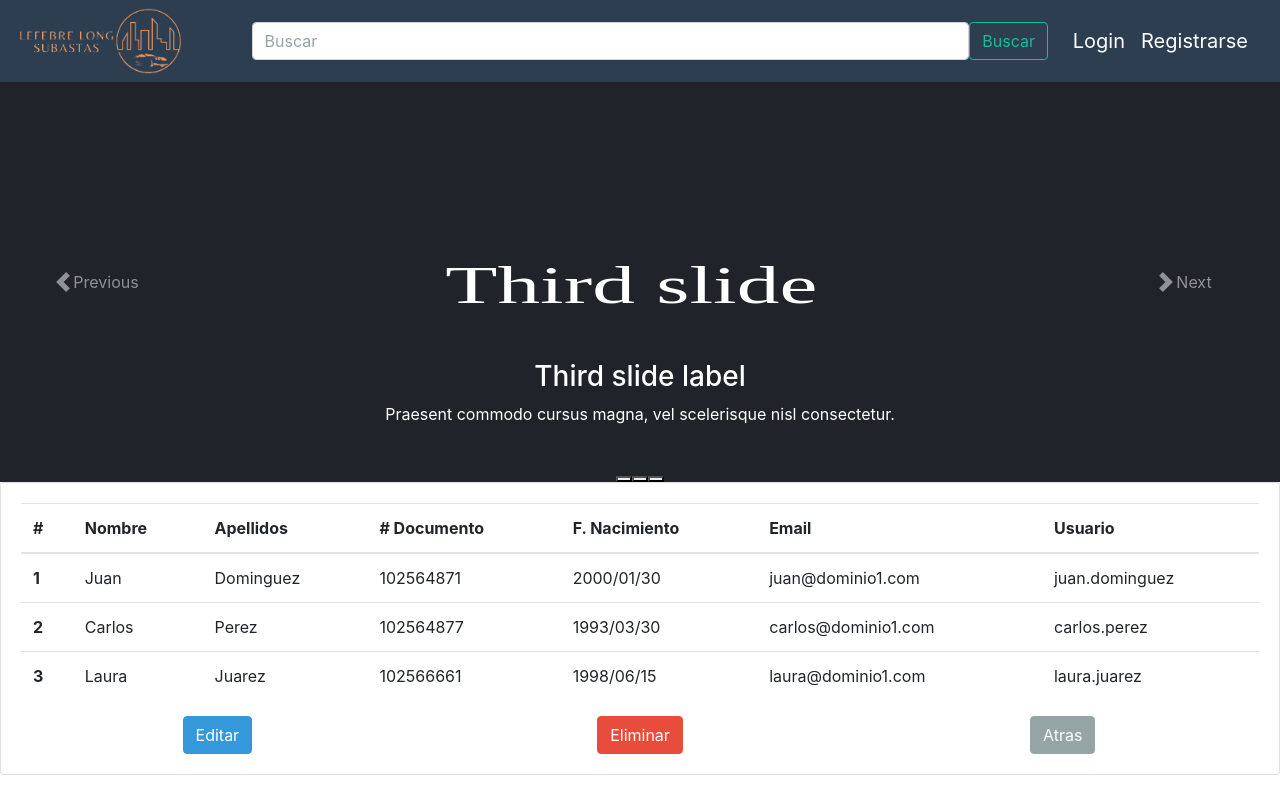
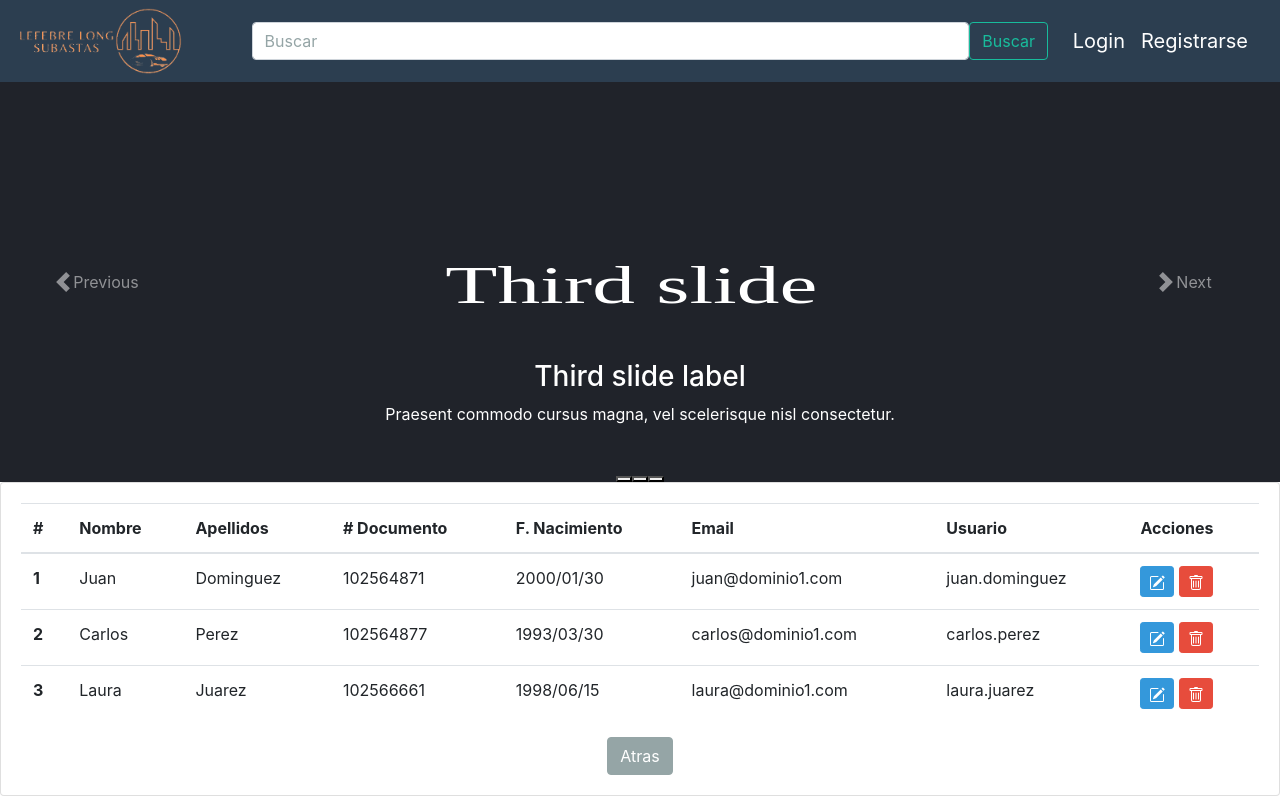
Before and after one commit to SantiagoCh010/Equipo2_Grupo11_LefebreLongSubastas, a React (Create React App) app: page /GestionUsuarios in a window 1280 px wide. Shown: the top 800 px of the page. Built offline with nearby package versions, Linux system fonts and the light colour scheme.

Commit message:
GestionUsuarios vistas completas

```diff
--- a/package.json
+++ b/package.json
@@ -7,11 +7,13 @@
     "@testing-library/react": "^11.2.7",
     "@testing-library/user-event": "^12.8.3",
     "bootstrap": "^5.1.3",
+    "bootstrap-icons": "^1.7.2",
     "react": "^17.0.2",
     "react-bootstrap": "^2.0.3",
     "react-dom": "^17.0.2",
     "react-router-dom": "^6.0.2",
     "react-scripts": "4.0.3",
+    "reactstrap": "^9.0.1",
     "web-vitals": "^1.1.2",
     "wouter": "^2.8.0-alpha.2"
   },
--- a/src/components/GestionUsuarios.js
+++ b/src/components/GestionUsuarios.js
@@ -1,9 +1,18 @@
 import React, { Component } from "react";
-import { Card } from "react-bootstrap";
+import { Card, FormGroup } from "react-bootstrap";
+import { Button, Modal, ModalHeader, ModalBody, ModalFooter } from "reactstrap";
 
 import Carrusel from "./Carrusel";
 
 export default class GestionUsuarios extends Component {
+  state = { abiertoEditar: false,
+   abiertoEliminar: false }
+  openModalEditar = () => {
+    this.setState({ abiertoEditar: !this.state.abiertoEditar });
+  };
+  openModalEliminar = () =>{
+    this.setState({ abiertoEliminar: !this.state.abiertoEliminar });
+  }
   render() {
     return (
       <div>
@@ -22,6 +31,7 @@ export default class GestionUsuarios extends Component {
                   <th scope="col">F. Nacimiento</th>
                   <th scope="col">Email</th>
                   <th scope="col">Usuario</th>
+                  <th scope="col">Acciones</th>
                 </tr>
               </thead>
               <tbody>
@@ -33,6 +43,43 @@ export default class GestionUsuarios extends Component {
                   <td>2000/01/30</td>
                   <td>juan@dominio1.com</td>
                   <td>juan.dominguez</td>
+                  <td>
+                    <button
+                      className="btn btn-info btn-sm"
+                      onClick={this.openModalEditar}
+                    >
+                      <svg
+                        xmlns="http://www.w3.org/2000/svg"
+                        width="16"
+                        height="16"
+                        fill="currentColor"
+                        class="bi bi-pencil-square"
+                        viewBox="0 0 16 16"
+                      >
+                        <path d="M15.502 1.94a.5.5 0 0 1 0 .706L14.459 3.69l-2-2L13.502.646a.5.5 0 0 1 .707 0l1.293 1.293zm-1.75 2.456-2-2L4.939 9.21a.5.5 0 0 0-.121.196l-.805 2.414a.25.25 0 0 0 .316.316l2.414-.805a.5.5 0 0 0 .196-.12l6.813-6.814z" />
+                        <path
+                          fill-rule="evenodd"
+                          d="M1 13.5A1.5 1.5 0 0 0 2.5 15h11a1.5 1.5 0 0 0 1.5-1.5v-6a.5.5 0 0 0-1 0v6a.5.5 0 0 1-.5.5h-11a.5.5 0 0 1-.5-.5v-11a.5.5 0 0 1 .5-.5H9a.5.5 0 0 0 0-1H2.5A1.5 1.5 0 0 0 1 2.5v11z"
+                        />
+                      </svg>
+                    </button>{" "}
+                    <button className="btn btn-danger btn-sm" onClick={this.openModalEliminar}>
+                      <svg
+                        xmlns="http://www.w3.org/2000/svg"
+                        width="16"
+                        height="16"
+                        fill="currentColor"
+                        class="bi bi-trash"
+                        viewBox="0 0 16 16"
+                      >
+                        <path d="M5.5 5.5A.5.5 0 0 1 6 6v6a.5.5 0 0 1-1 0V6a.5.5 0 0 1 .5-.5zm2.5 0a.5.5 0 0 1 .5.5v6a.5.5 0 0 1-1 0V6a.5.5 0 0 1 .5-.5zm3 .5a.5.5 0 0 0-1 0v6a.5.5 0 0 0 1 0V6z" />
+                        <path
+                          fill-rule="evenodd"
+                          d="M14.5 3a1 1 0 0 1-1 1H13v9a2 2 0 0 1-2 2H5a2 2 0 0 1-2-2V4h-.5a1 1 0 0 1-1-1V2a1 1 0 0 1 1-1H6a1 1 0 0 1 1-1h2a1 1 0 0 1 1 1h3.5a1 1 0 0 1 1 1v1zM4.118 4 4 4.059V13a1 1 0 0 0 1 1h6a1 1 0 0 0 1-1V4.059L11.882 4H4.118zM2.5 3V2h11v1h-11z"
+                        />
+                      </svg>
+                    </button>
+                  </td>
                 </tr>
                 <tr>
                   <th scope="row">2</th>
@@ -42,6 +89,40 @@ export default class GestionUsuarios extends Component {
                   <td>1993/03/30</td>
                   <td>carlos@dominio1.com</td>
                   <td>carlos.perez</td>
+                  <td>
+                    <button className="btn btn-info btn-sm">
+                      <svg
+                        xmlns="http://www.w3.org/2000/svg"
+                        width="16"
+                        height="16"
+                        fill="currentColor"
+                        class="bi bi-pencil-square"
+                        viewBox="0 0 16 16"
+                      >
+                        <path d="M15.502 1.94a.5.5 0 0 1 0 .706L14.459 3.69l-2-2L13.502.646a.5.5 0 0 1 .707 0l1.293 1.293zm-1.75 2.456-2-2L4.939 9.21a.5.5 0 0 0-.121.196l-.805 2.414a.25.25 0 0 0 .316.316l2.414-.805a.5.5 0 0 0 .196-.12l6.813-6.814z" />
+                        <path
+                          fill-rule="evenodd"
+                          d="M1 13.5A1.5 1.5 0 0 0 2.5 15h11a1.5 1.5 0 0 0 1.5-1.5v-6a.5.5 0 0 0-1 0v6a.5.5 0 0 1-.5.5h-11a.5.5 0 0 1-.5-.5v-11a.5.5 0 0 1 .5-.5H9a.5.5 0 0 0 0-1H2.5A1.5 1.5 0 0 0 1 2.5v11z"
+                        />
+                      </svg>
+                    </button>{" "}
+                    <button className="btn btn-danger btn-sm">
+                      <svg
+                        xmlns="http://www.w3.org/2000/svg"
+                        width="16"
+                        height="16"
+                        fill="currentColor"
+                        class="bi bi-trash"
+                        viewBox="0 0 16 16"
+                      >
+                        <path d="M5.5 5.5A.5.5 0 0 1 6 6v6a.5.5 0 0 1-1 0V6a.5.5 0 0 1 .5-.5zm2.5 0a.5.5 0 0 1 .5.5v6a.5.5 0 0 1-1 0V6a.5.5 0 0 1 .5-.5zm3 .5a.5.5 0 0 0-1 0v6a.5.5 0 0 0 1 0V6z" />
+                        <path
+                          fill-rule="evenodd"
+                          d="M14.5 3a1 1 0 0 1-1 1H13v9a2 2 0 0 1-2 2H5a2 2 0 0 1-2-2V4h-.5a1 1 0 0 1-1-1V2a1 1 0 0 1 1-1H6a1 1 0 0 1 1-1h2a1 1 0 0 1 1 1h3.5a1 1 0 0 1 1 1v1zM4.118 4 4 4.059V13a1 1 0 0 0 1 1h6a1 1 0 0 0 1-1V4.059L11.882 4H4.118zM2.5 3V2h11v1h-11z"
+                        />
+                      </svg>
+                    </button>
+                  </td>
                 </tr>
                 <tr>
                   <th scope="row">3</th>
@@ -51,23 +132,96 @@ export default class GestionUsuarios extends Component {
                   <td>1998/06/15</td>
                   <td>laura@dominio1.com</td>
                   <td>laura.juarez</td>
+                  <td>
+                    <button className="btn btn-info btn-sm">
+                      <svg
+                        xmlns="http://www.w3.org/2000/svg"
+                        width="16"
+                        height="16"
+                        fill="currentColor"
+                        class="bi bi-pencil-square"
+                        viewBox="0 0 16 16"
+                      >
+                        <path d="M15.502 1.94a.5.5 0 0 1 0 .706L14.459 3.69l-2-2L13.502.646a.5.5 0 0 1 .707 0l1.293 1.293zm-1.75 2.456-2-2L4.939 9.21a.5.5 0 0 0-.121.196l-.805 2.414a.25.25 0 0 0 .316.316l2.414-.805a.5.5 0 0 0 .196-.12l6.813-6.814z" />
+                        <path
+                          fill-rule="evenodd"
+                          d="M1 13.5A1.5 1.5 0 0 0 2.5 15h11a1.5 1.5 0 0 0 1.5-1.5v-6a.5.5 0 0 0-1 0v6a.5.5 0 0 1-.5.5h-11a.5.5 0 0 1-.5-.5v-11a.5.5 0 0 1 .5-.5H9a.5.5 0 0 0 0-1H2.5A1.5 1.5 0 0 0 1 2.5v11z"
+                        />
+                      </svg>
+                    </button>{" "}
+                    <button className="btn btn-danger btn-sm">
+                      <svg
+                        xmlns="http://www.w3.org/2000/svg"
+                        width="16"
+                        height="16"
+                        fill="currentColor"
+                        class="bi bi-trash"
+                        viewBox="0 0 16 16"
+                      >
+                        <path d="M5.5 5.5A.5.5 0 0 1 6 6v6a.5.5 0 0 1-1 0V6a.5.5 0 0 1 .5-.5zm2.5 0a.5.5 0 0 1 .5.5v6a.5.5 0 0 1-1 0V6a.5.5 0 0 1 .5-.5zm3 .5a.5.5 0 0 0-1 0v6a.5.5 0 0 0 1 0V6z" />
+                        <path
+                          fill-rule="evenodd"
+                          d="M14.5 3a1 1 0 0 1-1 1H13v9a2 2 0 0 1-2 2H5a2 2 0 0 1-2-2V4h-.5a1 1 0 0 1-1-1V2a1 1 0 0 1 1-1H6a1 1 0 0 1 1-1h2a1 1 0 0 1 1 1h3.5a1 1 0 0 1 1 1v1zM4.118 4 4 4.059V13a1 1 0 0 0 1 1h6a1 1 0 0 0 1-1V4.059L11.882 4H4.118zM2.5 3V2h11v1h-11z"
+                        />
+                      </svg>
+                    </button>
+                  </td>
                 </tr>
               </tbody>
             </table>
 
             <div className="row text-center">
               <div className="col">
-            <button className="btn btn-info">Editar</button>
-          </div>
-          <div className="col">
-            <button className="btn btn-danger">Eliminar</button>
-          </div>
-          <div className="col">
                 <button className="btn btn-secondary">Atras</button>
               </div>
             </div>
           </Card.Body>
         </Card>
+
+        <Modal isOpen={this.state.abiertoEditar}>
+          <ModalHeader>CONFIRMACIÓN DE EDICIÓN</ModalHeader>
+          <ModalBody>
+            ¿Esta seguro que quiere editar la información correspondiente a este
+            usuario? Los cambios realizados se guardaran de forma permanente.
+            <FormGroup>
+              <div className="input-group">
+
+                <br />
+                <textarea className="form-control" id="usuario" placeholder="Describa brevemente el motivo de la modificación:"></textarea>
+              </div>
+            </FormGroup>
+          </ModalBody>
+          <ModalFooter>
+            <Button color="success" onClick={this.openModalEditar}>
+              Guardar
+            </Button>{" "}
+            <Button color="secondary" onClick={this.openModalEditar}>
+              Cerrar
+            </Button>
+          </ModalFooter>
+        </Modal>
+
+        <Modal isOpen={this.state.abiertoEliminar}>
+          <ModalHeader>CONFIRMACIÓN DE ELIMINACIÓN</ModalHeader>
+          <ModalBody>
+          ¿Esta seguro que desea eliminar la información de este usuario? Los cambios realizados se guardaran de forma permanente.
+            <FormGroup>
+              <div className="input-group">
+
+                <br />
+                <textarea className="form-control" id="usuario" placeholder="Describa brevemente el motivo de la eliminación:"></textarea>
+              </div>
+            </FormGroup>
+          </ModalBody>
+          <ModalFooter>
+            <Button color="danger" onClick={this.openModalEliminar}>
+              Eliminar
+            </Button>{" "}
+            <Button color="secondary" onClick={this.openModalEliminar}>
+              Cerrar
+            </Button>
+          </ModalFooter>
+        </Modal>
       </div>
     );
   }
```
Also changed, not shown: 1 other file (tests, documents, lock files or other folders). Lines whose indentation alone changed are shown as unchanged.
